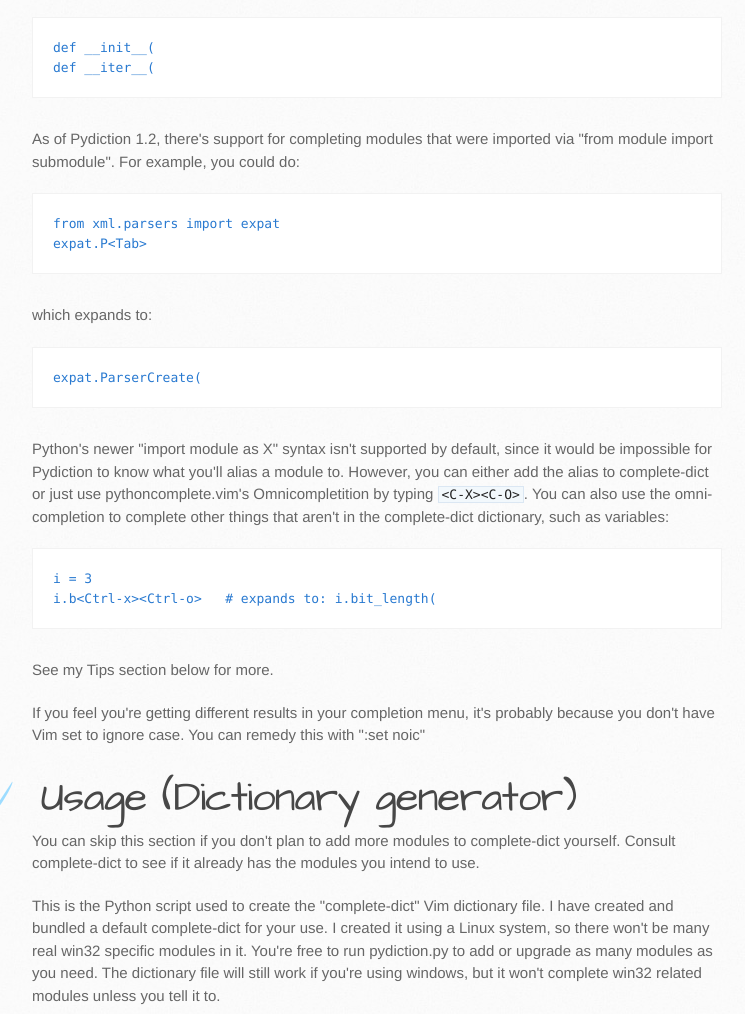
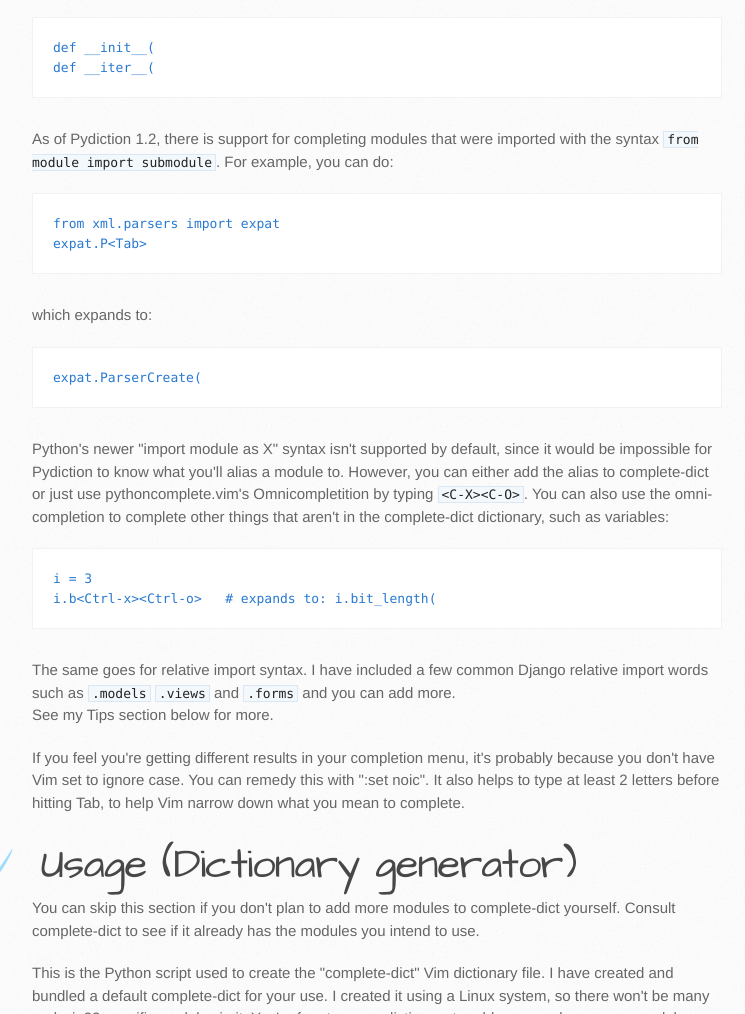
Before and after one commit to rkulla/pydiction, a plain HTML site: page index.html in a window 1280 px wide. Shown: the part 4450-5464 px from the top of the page, without its empty margins (138-883 px from the left). Drawn offline with Linux system fonts and the light colour scheme.

Commit message:
Updates documentation

```diff
--- a/index.html
+++ b/index.html
@@ -190,7 +190,7 @@ django.template
 def __iter__(
 </code></pre>
 
-<p>As of Pydiction 1.2, there's support for completing modules that were imported via "from module import submodule". For example, you could do:</p>
+<p>As of Pydiction 1.2, there is support for completing modules that were imported with the syntax <code>from module import submodule</code>. For example, you can do:</p>
 
 <pre><code>from xml.parsers import expat
 expat.P&lt;Tab&gt;
@@ -207,9 +207,11 @@ expat.P&lt;Tab&gt;
 i.b&lt;Ctrl-x&gt;&lt;Ctrl-o&gt;   # expands to: i.bit_length(
 </code></pre>
 
+The same goes for relative import syntax. I have included a few common Django relative import words such as <code>.models</code> <code>.views</code> and <code>.forms</code> and you can add more.
+
 <p>See my Tips section below for more.</p>
 
-<p>If you feel you're getting different results in your completion menu, it's probably because you don't have Vim set to ignore case. You can remedy this with ":set noic"</p>
+<p>If you feel you're getting different results in your completion menu, it's probably because you don't have Vim set to ignore case. You can remedy this with ":set noic". It also helps to type at least 2 letters before hitting Tab, to help Vim narrow down what you mean to complete.</p>
 
 <h1>
 <a name="usage-dictionary-generator" class="anchor" href="#usage-dictionary-generator"><span class="octicon octicon-link"></span></a>Usage (Dictionary generator)</h1>
```
